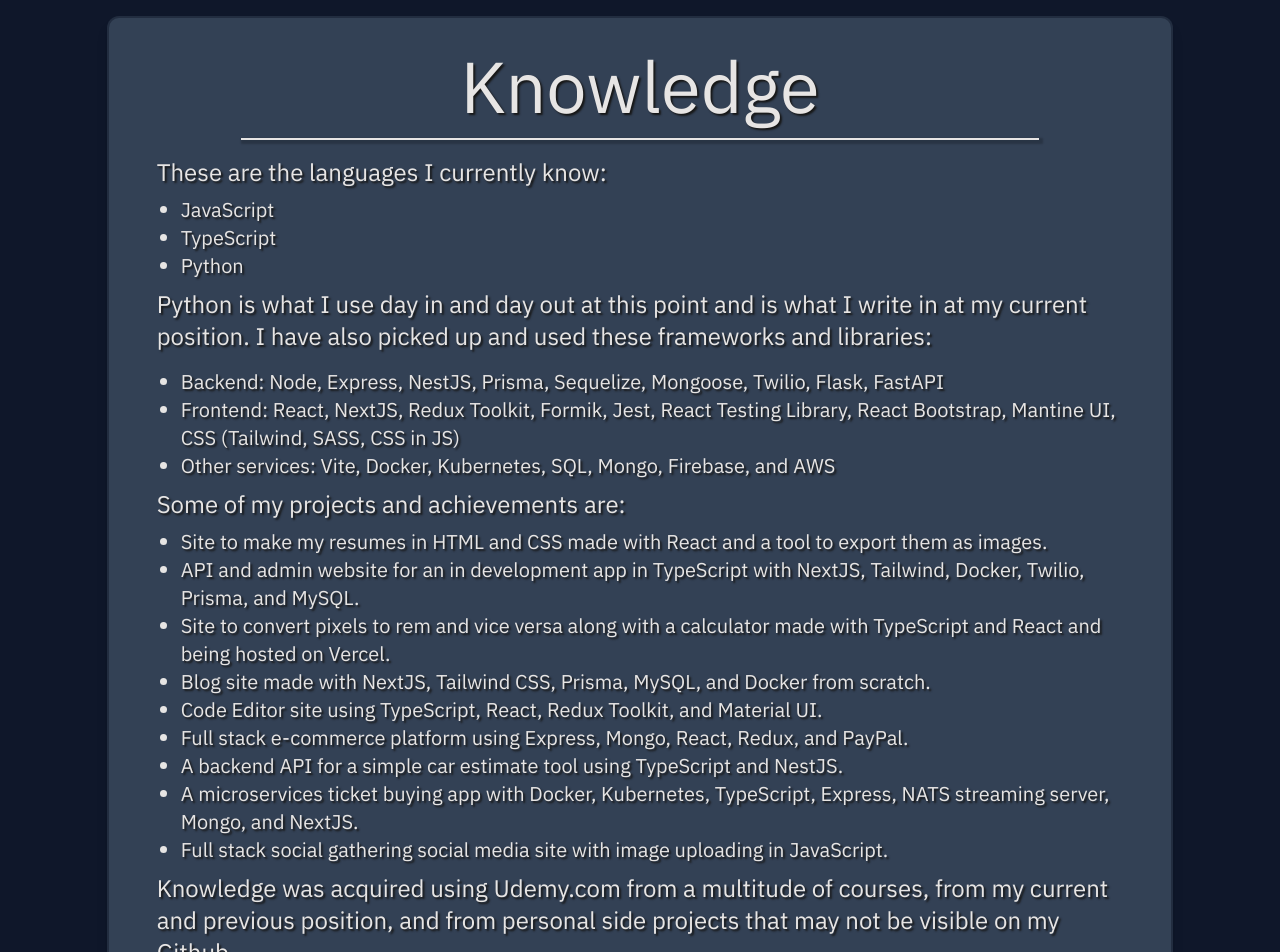
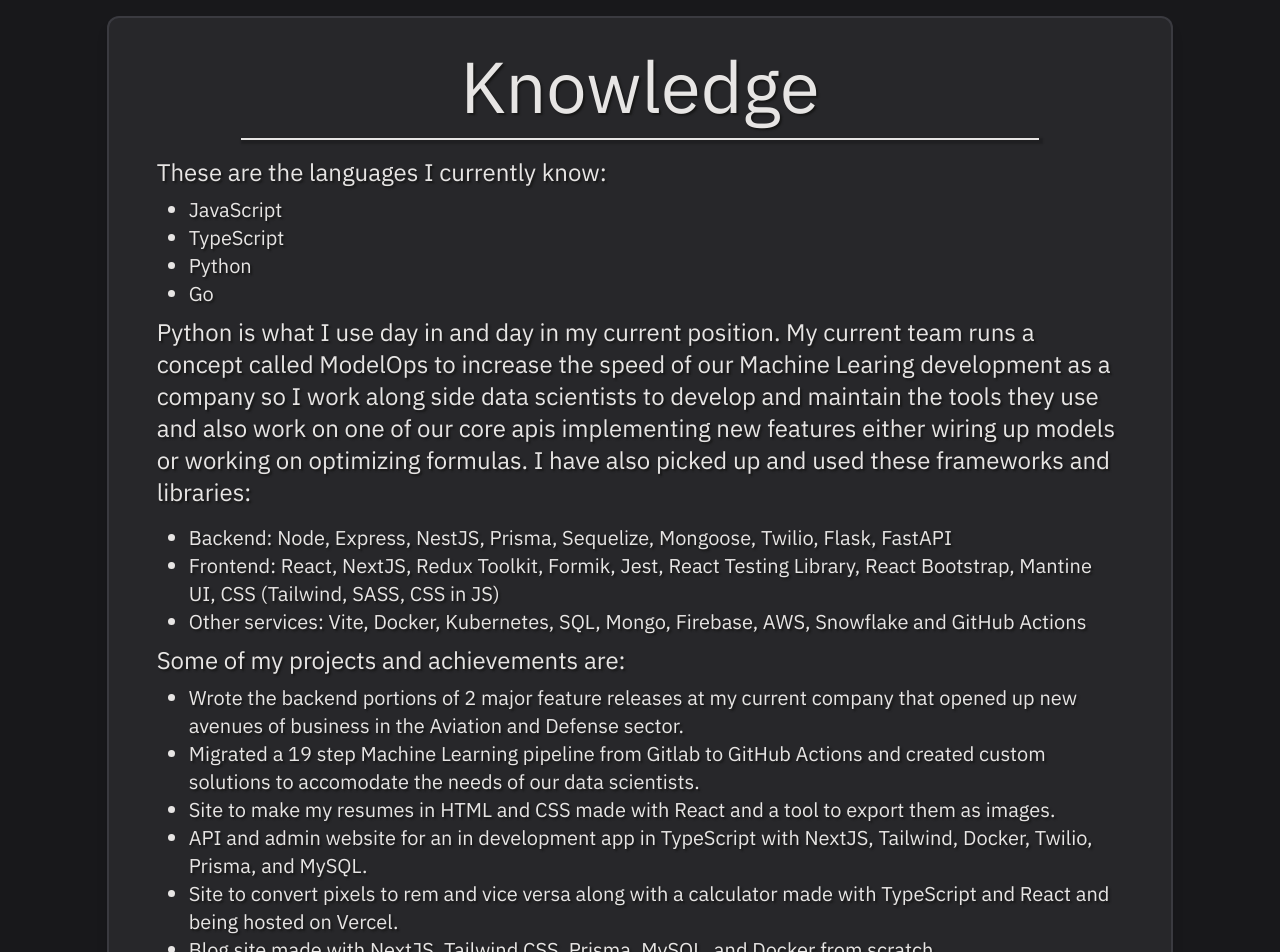
Before and after one commit to mez32/PersonalWebsite, a React (Vite) app: page /knowledge in a window 1280 px wide. Shown: the top 952 px of the page. Built offline with nearby package versions, Linux system fonts and the light colour scheme.

Commit message:
Update text annd change color scheme

```diff
--- a/src/components/Button.tsx
+++ b/src/components/Button.tsx
@@ -6,7 +6,7 @@
 
 const Button: React.FC<Props> = ({ children }) => {
   return (
-    <button className="mt-4 border-slate-800 border-2 border-opacity-60 p-2 bg-slate-900 rounded-lg hover:bg-slate-800 hover:border-slate-900 active:scale-90">
+    <button className="mt-4 border-zinc-700 border-2 border-opacity-60 p-2 bg-zinc-900 rounded-lg hover:bg-zinc-700 hover:border-zinc-900 transform transition duration-400 hover:scale-105 active:scale-95">
       {children}
     </button>
   );
--- a/src/components/GridCard.tsx
+++ b/src/components/GridCard.tsx
@@ -11,7 +11,7 @@
     return (
       <Link to={routeId}>
         <div className="w-full h-full mb-4">
-          <div className="bg-slate-700 flex justify-center items-center text-center md:mx-2 aspect-video rounded-xl shadow-md border-2 border-opacity-80 border-slate-800 transform transition duration-400 hover:scale-105 active:scale-95">
+          <div className="bg-zinc-800 flex justify-center items-center text-center md:mx-2 aspect-video rounded-xl shadow-md border-2 border-opacity-80 border-zinc-700 transform transition duration-400 hover:scale-105 active:scale-95">
             {children}
           </div>
         </div>
@@ -20,7 +20,7 @@
   }
   return (
     <div className="w-full h-full mb-4">
-      <div className="bg-slate-700 flex justify-center items-center text-center md:mx-2 aspect-video rounded-xl shadow-md border-2 border-opacity-80 border-slate-800">
+      <div className="bg-zinc-800 flex justify-center items-center text-center md:mx-2 aspect-video rounded-xl shadow-md border-2 border-opacity-80 border-zinc-700">
         {children}
       </div>
     </div>
--- a/src/components/MainCard.tsx
+++ b/src/components/MainCard.tsx
@@ -10,7 +10,7 @@
   return (
     <div className="relative h-screen w-screen">
       <div className="flex justify-center items-center min-h-full py-4">
-        <div className="bg-slate-700 h-min w-11/12 lg:w-10/12 lg:max-w-6xl 3xl:max-w-7xl text-center border-2 border-opacity-80 border-slate-800 rounded-xl p-6 md:p-8 shadow-lg">
+        <div className="bg-zinc-800 h-min w-11/12 lg:w-10/12 lg:max-w-6xl 3xl:max-w-7xl text-center border-2 border-opacity-80 border-zinc-700 rounded-xl p-6 md:p-8 shadow-lg">
           {children}
           <Link to={"/"}>
             <Button>&larr; Home</Button>
--- a/src/components/ToolTip.tsx
+++ b/src/components/ToolTip.tsx
@@ -8,7 +8,7 @@
 const ToolTip: React.FC<Props> = ({ children, text }) => {
   return (
     <span className="group relative">
-      <span className="pointer-events-none absolute -top-8 left-1/2 -translate-x-1/2 whitespace-nowrap rounded bg-slate-900 px-2 py-1 text-sm text-neutral-200 opacity-0 transition before:absolute before:left-1/2 before:top-full before:-translate-x-1/2 before:border-4 before:border-transparent before:border-t-black before:content-[''] group-hover:opacity-100">
+      <span className="pointer-events-none absolute -top-8 left-1/2 -translate-x-1/2 whitespace-nowrap rounded bg-zinc-900 px-2 py-1 text-sm text-neutral-200 opacity-0 transition before:absolute before:left-1/2 before:top-full before:-translate-x-1/2 before:border-4 before:border-transparent before:border-t-black before:content-[''] group-hover:opacity-100">
         {text}
       </span>
       {children}
--- a/src/index.css
+++ b/src/index.css
@@ -12,5 +12,5 @@
 	overscroll-behavior: 'contain';
 	height: 100%;
 	text-shadow: 2px 2px 2px #171717;
-	@apply bg-slate-900 text-stone-200 font-ibm h-full;
+	@apply bg-zinc-900 text-stone-200 font-ibm h-full;
 }
--- a/src/pages/Knowledge.tsx
+++ b/src/pages/Knowledge.tsx
@@ -12,17 +12,22 @@
         <p className="text-left text-lg md:text-xl lg:text-2xl mb-2">
           These are the languages I currently know:
         </p>
-        <ul className="text-left text-lg md:text-xl list-disc list-outside ml-6 mb-2">
+        <ul className="text-left text-lg md:text-xl list-disc list-outside ml-8 mb-2">
           <li>JavaScript</li>
           <li>TypeScript</li>
           <li>Python</li>
+          <li>Go</li>
         </ul>
         <p className="text-left text-lg md:text-xl lg:text-2xl mb-4">
-          Python is what I use day in and day out at this point and is what I
-          write in at my current position. I have also picked up and used these
-          frameworks and libraries:
+          Python is what I use day in and day in my current position. My current
+          team runs a concept called ModelOps to increase the speed of our
+          Machine Learing development as a company so I work along side data
+          scientists to develop and maintain the tools they use and also work on
+          one of our core apis implementing new features either wiring up models
+          or working on optimizing formulas. I have also picked up and used
+          these frameworks and libraries:
         </p>
-        <ul className="text-left text-lg md:text-xl list-disc list-outside ml-6 mb-2">
+        <ul className="text-left text-lg md:text-xl list-disc list-outside ml-8 mb-2">
           <li>
             Backend: Node, Express, NestJS, Prisma, Sequelize, Mongoose, Twilio,
             Flask, FastAPI
@@ -33,14 +38,24 @@
             JS)
           </li>
           <li>
-            Other services: Vite, Docker, Kubernetes, SQL, Mongo, Firebase, and
-            AWS
+            Other services: Vite, Docker, Kubernetes, SQL, Mongo, Firebase, AWS,
+            Snowflake and GitHub Actions
           </li>
         </ul>
         <p className="text-left text-lg md:text-xl lg:text-2xl mb-2">
           Some of my projects and achievements are:
         </p>
-        <ul className="text-left text-lg md:text-xl list-disc list-outside ml-6 mb-2">
+        <ul className="text-left text-lg md:text-xl list-disc list-outside ml-8 mb-2">
+          <li>
+            Wrote the backend portions of 2 major feature releases at my current
+            company that opened up new avenues of business in the Aviation and
+            Defense sector.
+          </li>
+          <li>
+            Migrated a 19 step Machine Learning pipeline from Gitlab to GitHub
+            Actions and created custom solutions to accomodate the needs of our
+            data scientists.
+          </li>
           <li>
             Site to make my resumes in HTML and CSS made with React and a tool
             to export them as images.
@@ -87,18 +102,6 @@
             </ToolTip>
           </li>
           <li>
-            <ToolTip text="https://github.com/mez32/the-shop">
-              <a
-                href="https://github.com/mez32/the-shop"
-                target="_blank"
-                className="hover:text-neutral-100"
-              >
-                Full stack e-commerce platform using Express, Mongo, React,
-                Redux, and PayPal.
-              </a>
-            </ToolTip>
-          </li>
-          <li>
             <ToolTip text="https://github.com/mez32/Nest-Car-Value-Tool">
               <a
                 href="https://github.com/mez32/Nest-Car-Value-Tool"
@@ -122,23 +125,11 @@
               </a>
             </ToolTip>
           </li>
-          <li>
-            <ToolTip text="https://github.com/mez32/placer-frontend">
-              <a
-                href="https://github.com/mez32/placer-frontend"
-                target="_blank"
-                className="hover:text-neutral-100"
-              >
-                Full stack social gathering social media site with image
-                uploading in JavaScript.
-              </a>
-            </ToolTip>
-          </li>
         </ul>
         <p className="text-left text-lg md:text-xl lg:text-2xl mb-4">
           Knowledge was acquired using Udemy.com from a multitude of courses,
-          from my current and previous position, and from personal side projects
-          that may not be visible on my Github.
+          from my current and previous positions, and from personal side
+          projects that may not be visible on my Github.
         </p>
       </div>
     </MainCard>
--- a/src/pages/WorkExperience.tsx
+++ b/src/pages/WorkExperience.tsx
@@ -14,14 +14,33 @@
         <h4 className="ml-2 md:ml-4 mb-1 md:mb-2 text-lg md:text-xl lg:text-2xl">
           May 2023 - Current
         </h4>
+        <p className="ml-2 md:ml-4 text-md md:text-lg lg:text-xl mb-2">
+          &emsp; Currently on the Cost Prediction and ModelOps team where I work
+          along side data scientists and other engineers to develop and train
+          Machine Learning models that predict costs for most of our offered
+          manufacturing processes as well as create and optimize formulas for
+          the others. Also, develop and maintain tools for our custom Machine
+          Learning pipelines that are our at the core of our ModelOps concept.
+        </p>
+        <ul className="ml-7 md:ml-10 text-md md:text-lg lg:text-xl list-disc list-outside mb-2">
+          <li>
+            Migrated a 19 step Machine Learning pipeline from Gitlab to GitHub
+            Actions and implemented a large number of custom solutions to
+            increase data scientists' ease of use and overcome major differences
+            betweeen the 2 services.
+          </li>
 
-        <p className="ml-2 md:ml-4 text-md md:text-lg lg:text-xl mb-2">
-          Currently on the Pricing and Outsourcing team working with multiple
-          microservices written in Python that check if custom parts have the
-          ability to be manufactured and handle automated pricing and lead times
-          via AI models and formulas.
-        </p>
-
+          <li>
+            Added the ability for a manufacturing certification to automatically
+            be quoted that opened up a broader avenue of business from the
+            Aviation and Defense sectors. (This certification used to have to go
+            through a person to receive a quote.)
+          </li>
+          <li>
+            Conformed all forms to have the same logic, validation and
+            appearance with Formik and SASS.
+          </li>
+        </ul>
         <h2 className="mt-4 mb-1 md:mb-2 text-xl md:text-2xl lg:text-3xl">
           Software Engineer | Cosmic Software Solutions
         </h2>
@@ -30,9 +49,9 @@
         </h4>
 
         <p className="ml-2 md:ml-4 text-md md:text-lg lg:text-xl mb-2">
-          Primarily working on the frontend of web applications as a contract
-          engineer using TypeScript, React, React Bootstrap, SASS, Formik, and
-          Redux Toolkit.
+          &emsp;Primarily working on the frontend of web applications as a
+          contract engineer using TypeScript, React, React Bootstrap, SASS,
+          Formik, and Redux Toolkit.
         </p>
         <ul className="ml-7 md:ml-10 text-md md:text-lg lg:text-xl list-disc list-outside mb-2">
           <li>
@@ -56,7 +75,7 @@
         </h4>
 
         <p className="ml-2 md:ml-4 text-md md:text-lg lg:text-xl mb-2">
-          Worked on the Data Team of the Lexington-Fayette County Health
+          &emsp;Worked on the Data Team of the Lexington-Fayette County Health
           Department primarily working in the CDC&apos;s National Electronic
           Disease Surveillance System (NEDSS) to create and close investigations
           as well as process, clean, and verify data sent to the state and
@@ -75,9 +94,9 @@
         </h4>
 
         <p className="ml-2 md:ml-4 text-md md:text-lg lg:text-xl mb-2">
-          Sales person for company owned stores and authorized dealers. Achieved
-          Business Expert and FirstNet Expert (healthcare and first responder
-          accounts) status during my tenure.
+          &emsp;Sales person for company owned stores and authorized dealers.
+          Achieved Business Expert and FirstNet Expert (healthcare and first
+          responder accounts) status during my tenure.
         </p>
         <ul className="ml-7 md:ml-10 text-md md:text-lg lg:text-xl list-disc list-outside mb-4">
           <li>CPNI Certified yearly.</li>
```
Also changed, not shown: src/pages/AboutMe.tsx (+19 -16 lines).
